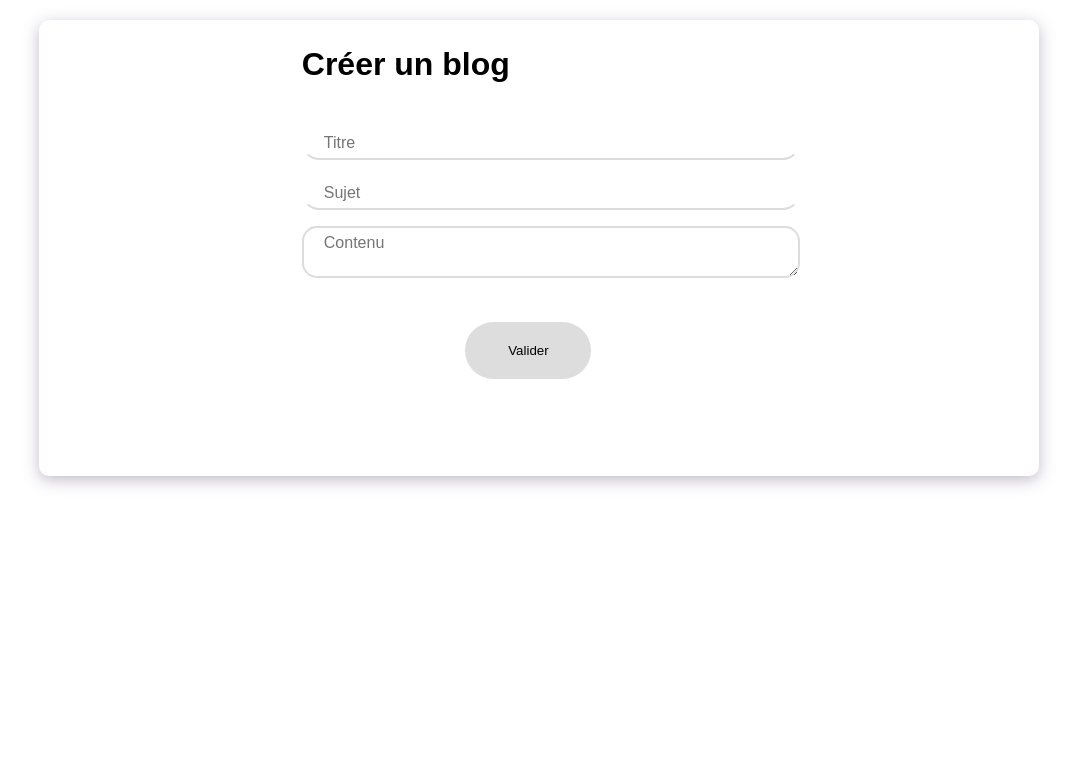
After one commit to Maxenceeeee/TPSecuSI, a PHP site: page /addblog.php in a window 1280 px wide. The commit adds this page. Shown: the top 779 px of the page, without its empty margins (101-1178 px from the left). Run offline with PHP 8.4, Linux system fonts and the light colour scheme.

Commit message:
Add files via upload

```diff
--- /dev/null
+++ b/SI Form/addblog.php
@@ -0,0 +1,28 @@
+<html>
+
+<head>
+  <title>Ajouter un blog</title>
+  <meta charset="utf-8">
+  <link rel="stylesheet" type="text/css" href="css/styles.css">
+</head>
+
+<body>
+  <div class="carre-add">
+    <div class="formulaire">
+      <form action="blog-traitement.php" onsubmit="return fonction()" method="post">
+        <h1 class="form-title">Créer un blog</h1>
+        <div class="in">
+          <input class="input_text" name="titre" type="text" id="titre" placeholder="Titre" autocomplete="off">
+          <br>
+          <input class="input_text" name="sujet" type="text" id="sujet" placeholder="Sujet" autocomplete="off">
+          <br>
+          <textarea class="input_textarea" placeholder="Contenu"></textarea>
+          <br>
+        </div>
+        <button class="btn-add" type="submit">Valider</button>
+      </form>
+    </div>
+  </div>
+</body>
+
+</html>
--- a/SI Form/css/styles.css
+++ b/SI Form/css/styles.css
@@ -227,3 +227,62 @@ form {
 .add-blog p {
     margin-left: 10px;
 }
+
+.supp-blog{
+    padding: 5px;
+    border-radius: 9px;
+    box-shadow: 0 2px 8px 0 rgba(88, 70, 108, 0.37);
+    margin-right: 10px;
+}
+
+.list{
+    display: flex;
+    align-items: center;
+    margin: 10px;
+}
+
+.input_textarea{
+    resize: vertical;
+    min-height: 50px;
+    max-height: 75vh;
+    width: 70%;
+    padding: 6px 20px;
+    font-size: 16px;
+    margin: 8px 0;
+    box-sizing: border-box;
+    border: solid transparent 2px;
+    border: solid 2px rgba(63, 63, 63, 0.18);
+    background-color: transparent;
+    border-radius: 15px;
+    outline: none;
+}
+
+.carre-add {
+    background: rgb(255, 255, 255);
+    margin: 0 auto;
+    margin-top: 20px;
+    margin-bottom: 20px;
+    padding: 2%;
+    width: 1000px;
+    border-radius: 10px;
+    box-shadow: 0 4px 16px 0 rgba(88, 70, 108, 0.37);
+    justify-content: center;
+    align-items: center;
+}
+
+.btn-add {
+    margin-left: 23%;
+    margin-top: 5%;
+    margin-bottom: 10%;
+    background-color: rgba(86, 86, 86, 0.2);
+    border: 0px;
+    border-radius: 100px;
+    padding: 3% 6% 3% 6%;
+    text-decoration: none;
+    transition: 0.25s;
+}
+
+.btn-add:hover {
+    transition: 0.25s;
+    background-color: rgba(170, 170, 170, 0.3);
+}
```
Also changed, not shown: SI Form/admin-blog.php (+6 -3 lines), SI Form/supp-blog.php (added, +9 -0 lines).
